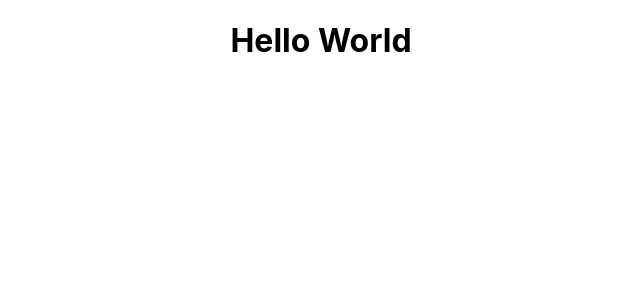
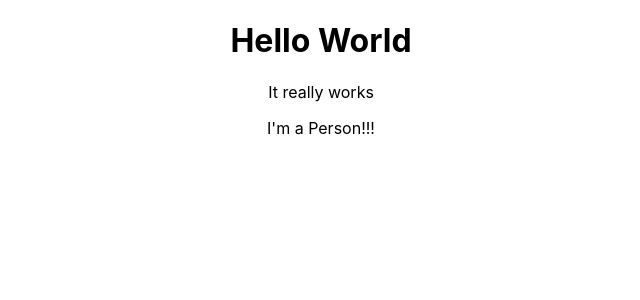
Before and after one commit to ppiquette/react-complete-guide, a React (Create React App) app: page / in a window 1280 px wide. Shown: the top 300 px of the page, without its empty margins (319-959 px from the left). Built offline with nearby package versions, Linux system fonts and the light colour scheme.

Commit message:
up to 33

```diff
--- a/_javascript/main_javascript.js
+++ b/_javascript/main_javascript.js
@@ -38,6 +38,9 @@ const could_not_be_changed = 67;
 //
 console.log("\n*** Arrow Functions ***")
 
+// This would be strictly equivalent to:
+//     const printMyName = function some_function_name(name) {....}
+// It just assigns a function to printMyName
 const printMyName = (name) => {
     console.log(name)
 };
@@ -149,6 +152,7 @@ console.log("rested: ", any_number_of_parameters_function(4, 2, 6, 7, 9));
 
 // the ... operator can also expend a Javascript "object". An object seems to be a simple container or properties
 // (kind of a C struct)
+// It uses curly braces {} to define them
 
 const old_obj = {
     name: "Patrick",
@@ -177,6 +181,7 @@ console.log(name);
 // it seems that the syntax for
 //   array is []
 //   objects is {}
+//        the "content of" a Variable (let or const) seems also to use {}
 
 
 //////////////////////////////////////////////////////////////////////////////////////////////////////////////////
--- a/package.json
+++ b/package.json
@@ -21,5 +21,9 @@
     "not dead",
     "not ie <= 11",
     "not op_mini all"
-  ]
+  ],
+  "devDependencies": {
+    "@babel/core": "^7.1.6",
+    "@babel/node": "^7.0.0"
+  }
 }
--- a/src/App.js
+++ b/src/App.js
@@ -1,11 +1,14 @@
 import React, { Component } from 'react';
 import './App.css';
+import Person from './Person/Person'
 
 class App extends Component {
   render() {
     return (
       <div className="App">
         <h1>Hello World</h1>
+        <p>It really works</p>
+        <Person />
       </div>
     );
   }
--- /dev/null
+++ b/src/Person/Person.js
@@ -0,0 +1,7 @@
+import React from 'react'
+
+const person = () => {
+    return <p>I'm a Person!!!</p>
+}
+
+export default person
```
Also changed, not shown: _react/main_react.js (deleted, +0 -12 lines), 1 other file (tests, documents, lock files or other folders).
